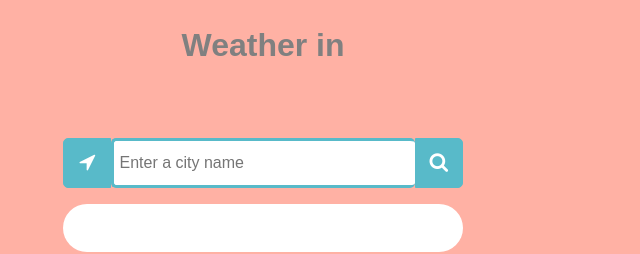
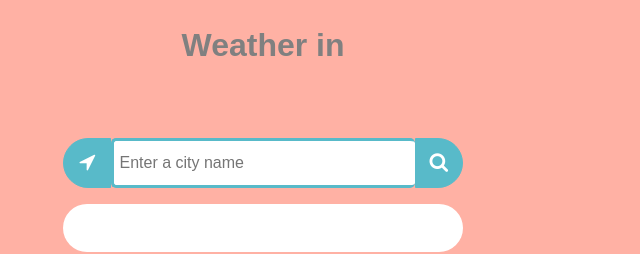
Before and after one commit to hhhoang/weather-display, a plain HTML site: page index.html in a window 1280 px wide. Shown: the top 254 px of the page, 377-1017 px from the left. Drawn offline with nearby package versions, Linux system fonts and the light colour scheme.

Commit message:
Update main.css

```diff
--- a/css/main.css
+++ b/css/main.css
@@ -38,7 +38,7 @@ body {
     background: #58BAC9;
     text-align: center;
     color: #fff;
-    border-radius: 5px 0 0 5px;
+    border-radius: 25px 0 0 25px;
     cursor: pointer;
     font-size: 20px;
 }
@@ -65,7 +65,7 @@ body {
     background: #58BAC9;
     text-align: center;
     color: #fff;
-    border-radius: 0 5px 5px 0;
+    border-radius: 0 25px 25px 0;
     cursor: pointer;
     font-size: 20px;
 }
```
